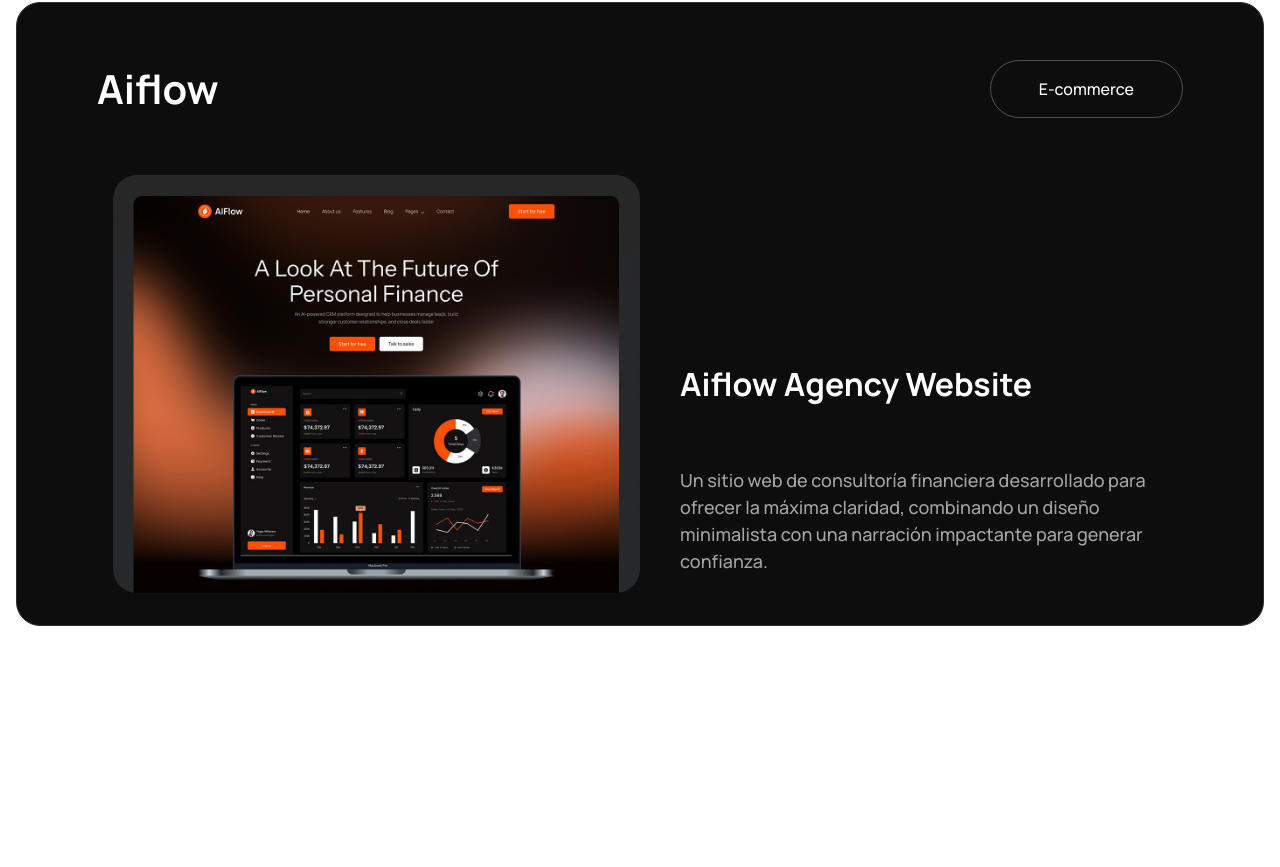
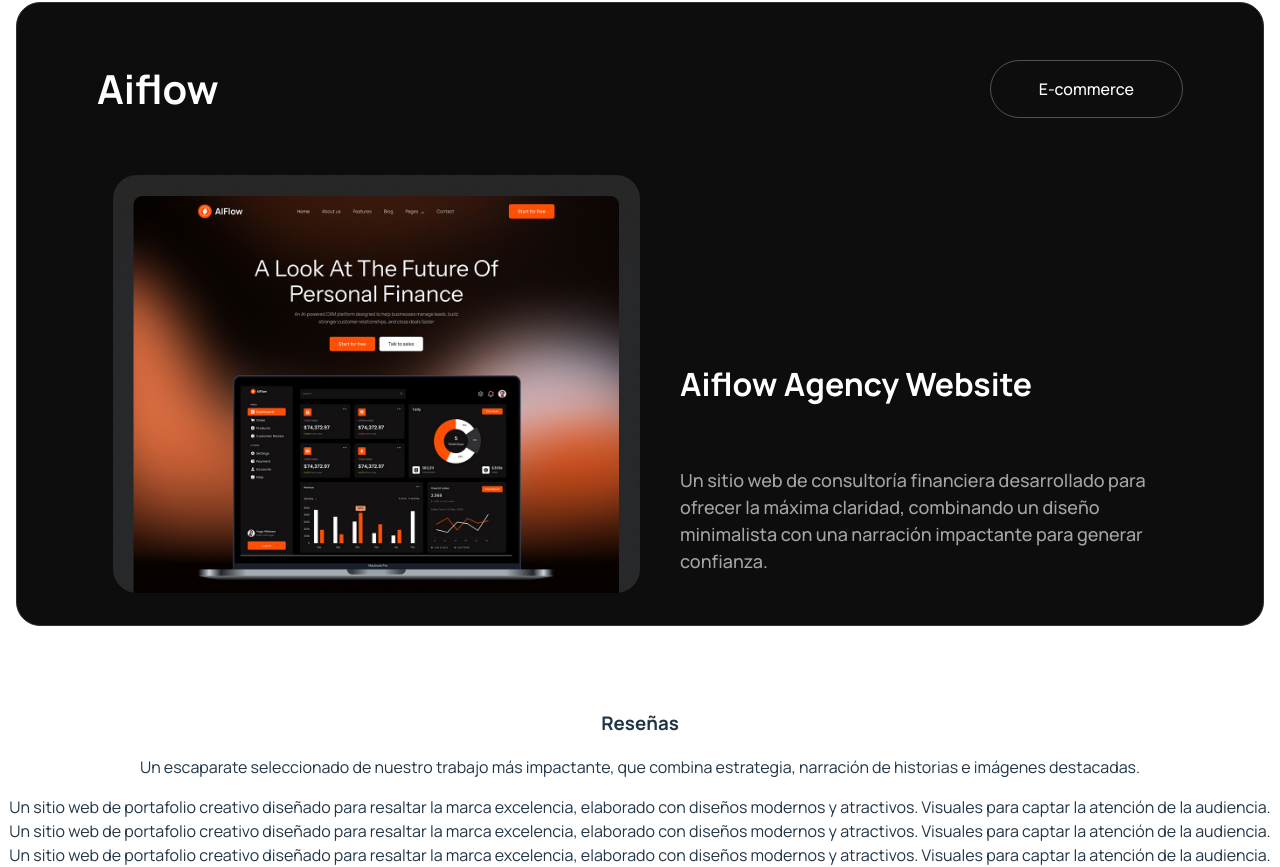
Before and after one commit to VargasJavier/rubick-project, a React (Vite) app: page / in a window 1280 px wide. Shown: the part 4397-5264 px from the top of the page. Before the commit the page ends 5023 px from the top, so only its background shows below. Built offline with nearby package versions, Linux system fonts and the light colour scheme.

Commit message:
Add changes

```diff
--- a/src/components/home/Home.tsx
+++ b/src/components/home/Home.tsx
@@ -1,7 +1,8 @@
 import './home.css'
-import Description from './sections/Description'
-import Hero from './sections/Hero'
+import Description from './sections/description/Description'
+import Hero from './sections/hero/Hero'
 import ProjectsContainer from './sections/projects/ProjectsContainer'
+import ReviewsContainer from './sections/reviews/ReviewsContainer'
 
 const Home = () => {
   return (
@@ -9,6 +10,7 @@
       <Hero />
       <Description />
       <ProjectsContainer />
+      <ReviewsContainer />
     </main>
   )
 }
--- a/src/components/home/home.css
+++ b/src/components/home/home.css
@@ -191,6 +191,9 @@
   color: #fff;
   outline: none;
 }
+.tabButton:focus {
+  outline: none;
+}
 .tabsContent {
   width: 60%;
   padding: 24px;
@@ -228,6 +231,9 @@
 
 /* PROJECTS */
 
+.sectionProjects {
+  padding-bottom: 4rem;
+}
 .containerHeaderProjects {
   display: flex;
   align-items: center;
@@ -260,7 +266,16 @@
   cursor: pointer;
   border-radius: 1.5rem;
   height: auto;
+  position: sticky;
+  top: 20px;
+  transition-duration: .6s;
   transition-property: all;
+}
+.project:nth-child(2) {
+  top: 60px;
+}
+.project:nth-child(3) {
+  top: 90px;
 }
 .projectLink {
   color: white;
--- a/src/components/home/sections/Description.tsx
+++ b/src/components/home/sections/description/Description.tsx
@@ -1,6 +1,6 @@
 import { useEffect, useState } from "react";
-import TabContent from "../contents/TabContent";
-import { tabs } from "../../../data/tabs";
+import TabContent from "../../contents/TabContent";
+import { tabs } from "../../../../data/tabs";
 
 
 const Description = () => {
--- a/src/components/home/sections/Hero.tsx
+++ b/src/components/home/sections/hero/Hero.tsx
@@ -1,4 +1,4 @@
-import banner from '../../../assets/foto-wallpaper.jpg'
+import banner from '../../../../assets/foto-wallpaper.jpg'
 
 const Hero = () => {
   return (
--- a/src/components/home/sections/projects/ProjectsContainer.tsx
+++ b/src/components/home/sections/projects/ProjectsContainer.tsx
@@ -3,7 +3,7 @@
 
 const ProjectsContainer = () => {
   return (
-    <section>
+    <section className='sectionProjects'>
       <div className='containerHeaderProjects'>
         <h3 className='titleHeaderProject'>Proyectos</h3>
         <p className='subtitleHeaderProject'>Un escaparate seleccionado de nuestro trabajo más impactante, que combina estrategia, narración de historias e imágenes destacadas.</p>
--- /dev/null
+++ b/src/components/home/sections/reviews/Review.tsx
@@ -0,0 +1,13 @@
+interface IReviewItem {
+  review: IReview
+}
+
+const Review = ({review}: IReviewItem) => {
+  return (
+    <section>
+      {review.description}
+    </section>
+  )
+}
+
+export default Review
--- /dev/null
+++ b/src/components/home/sections/reviews/ReviewsContainer.tsx
@@ -0,0 +1,18 @@
+import { reviewsList } from "../../../../data/reviews"
+import ReviewsList from "./ReviewsList"
+
+const ReviewsContainer = () => {
+  return (
+    <section className="sectionReviews">
+      <div className='containerHeaderReviews'>
+        <h3 className='titleHeaderReview'>Reseñas</h3>
+        <p className='subtitleHeaderReview'>Un escaparate seleccionado de nuestro trabajo más impactante, que combina estrategia, narración de historias e imágenes destacadas.</p>
+      </div>
+      <section>
+        <ReviewsList reviewsList={reviewsList}/>
+      </section>
+    </section>
+  )
+}
+
+export default ReviewsContainer
--- /dev/null
+++ b/src/components/home/sections/reviews/ReviewsList.tsx
@@ -0,0 +1,19 @@
+import Review from "./Review"
+
+interface IReviewList {
+  reviewsList: IReview[]
+}
+
+const ReviewsList = ({reviewsList}: IReviewList) => {
+  return (
+    <div className='containerReviewsList'>
+      {
+        reviewsList.map((review: IReview) => (
+          <Review review={review} />
+        ))
+      }
+    </div>
+  )
+}
+
+export default ReviewsList
--- /dev/null
+++ b/src/data/reviews.ts
@@ -0,0 +1,27 @@
+import project1 from '../assets/projects/project-1.jpg'
+import project2 from '../assets/projects/project-2.jpg'
+import project3 from '../assets/projects/project-3.jpg'
+
+export const reviewsList: IReview[] = [
+  {
+    authorName: 'Fasho',
+    authorJob: 'Rediseño',
+    rating: 5,
+    authorImage: project1,
+    description: 'Un sitio web de portafolio creativo diseñado para resaltar la marca excelencia, elaborado con diseños modernos y atractivos. Visuales para captar la atención de la audiencia.'
+  },
+    {
+    authorName: 'Fasho',
+    authorJob: 'Rediseño',
+    rating: 5,
+    authorImage: project2,
+    description: 'Un sitio web de portafolio creativo diseñado para resaltar la marca excelencia, elaborado con diseños modernos y atractivos. Visuales para captar la atención de la audiencia.'
+  },
+      {
+    authorName: 'Fasho',
+    authorJob: 'Rediseño',
+    rating: 5,
+    authorImage: project3,
+    description: 'Un sitio web de portafolio creativo diseñado para resaltar la marca excelencia, elaborado con diseños modernos y atractivos. Visuales para captar la atención de la audiencia.'
+  },
+]
```
Also changed, not shown: src/project.d.ts (+7 -0 lines).
